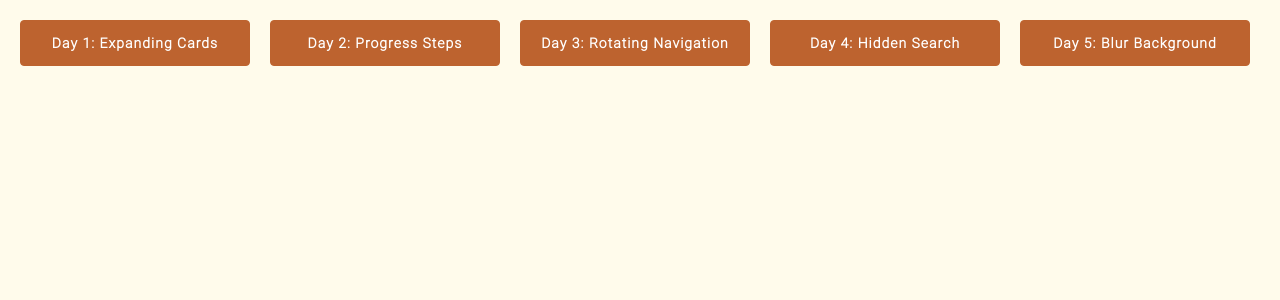
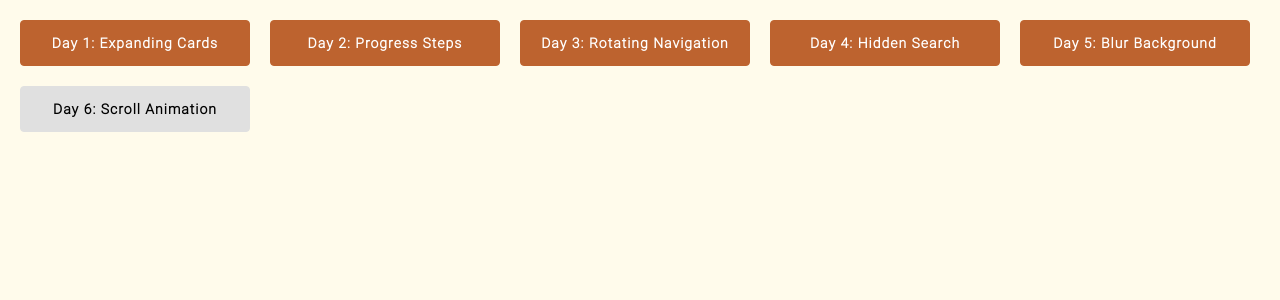
Before and after one commit to er-shrey/js-challenge, an Angular app: page /home in a window 1280 px wide. Shown: the top 300 px of the page. Built offline with nearby package versions, Linux system fonts and the light colour scheme.

Commit message:
restructured project

```diff
--- a/src/app/app-routing.module.ts
+++ b/src/app/app-routing.module.ts
@@ -7,6 +7,7 @@ import { HiddenSearchComponent } from './hidden-search/hidden-search.component';
 import { HomeComponent } from './home/home.component';
 import { ProgressStepsComponent } from './progress-steps/progress-steps.component';
 import { RotatingNavigationComponent } from './rotating-navigation/rotating-navigation.component';
+import { ScrollAnimationComponent } from './scroll-animation/scroll-animation.component';
 
 
 const routes: Routes = [
@@ -33,6 +34,10 @@ const routes: Routes = [
   {
     path: 'blur-background',
     component: BlurBackgroundComponent
+  },
+  {
+    path: 'scroll-animation',
+    component: ScrollAnimationComponent
   },
   {
     path: '',
--- a/src/app/app.module.ts
+++ b/src/app/app.module.ts
@@ -11,6 +11,7 @@ import { ProgressStepsComponent } from './progress-steps/progress-steps.componen
 import { RotatingNavigationComponent } from './rotating-navigation/rotating-navigation.component';
 import { HiddenSearchComponent } from './hidden-search/hidden-search.component';
 import { BlurBackgroundComponent } from './blur-background/blur-background.component';
+import { ScrollAnimationComponent } from './scroll-animation/scroll-animation.component';
 
 @NgModule({
   declarations: [
@@ -21,7 +22,8 @@ import { BlurBackgroundComponent } from './blur-background/blur-background.compo
     ProgressStepsComponent,
     RotatingNavigationComponent,
     HiddenSearchComponent,
-    BlurBackgroundComponent
+    BlurBackgroundComponent,
+    ScrollAnimationComponent
   ],
   imports: [
     BrowserModule,
--- a/src/app/global/components/floating-back-btn/floating-back-btn.component.scss
+++ b/src/app/global/components/floating-back-btn/floating-back-btn.component.scss
@@ -2,6 +2,7 @@
     position: fixed;
     bottom: 10px;
     left: 10px;
+    z-index: 9999;
 
     img {
         border-radius: 50%;
--- /dev/null
+++ b/src/app/global/modules/interfaces.module.ts
@@ -0,0 +1,5 @@
+export interface challenge {
+    link: string;
+    title: string;
+    active: boolean;
+}
--- /dev/null
+++ b/src/app/global/services/main.service.ts
@@ -0,0 +1,43 @@
+import { Injectable } from '@angular/core';
+import { challenge } from '../modules/interfaces.module';
+
+@Injectable({
+  providedIn: 'root'
+})
+export class MainService {
+
+  challenges: challenge[] = [
+    {
+      "link":"/expanding-cards",
+      "title":"Day 1: Expanding Cards",
+      "active": true
+    },
+    {
+      "link":"/progress-steps",
+      "title":"Day 2: Progress Steps",
+      "active": true
+    },
+    {
+      "link":"/rotating-navigation",
+      "title":"Day 3: Rotating Navigation",
+      "active": true
+    },
+    {
+      "link":"/hidden-search",
+      "title":"Day 4: Hidden Search",
+      "active": true
+    },
+    {
+      "link":"/blur-background",
+      "title":"Day 5: Blur Background",
+      "active": true
+    },
+    {
+      "link":"/scroll-animation",
+      "title":"Day 6: Scroll Animation",
+      "active": false
+    }
+  ];
+
+  constructor() { }
+}
--- a/src/app/home/home.component.html
+++ b/src/app/home/home.component.html
@@ -1 +1 @@
-<button *ngFor="let link of linkList" class="btn" [routerLink]="link.link">{{link.title}}</button>
+<button *ngFor="let link of linkList" class="btn" [routerLink]="link.link" [disabled]="!link.active">{{link.title}}</button>
--- a/src/app/home/home.component.ts
+++ b/src/app/home/home.component.ts
@@ -1,4 +1,6 @@
 import { Component, OnInit } from '@angular/core';
+import { challenge } from '../global/modules/interfaces.module';
+import { MainService } from '../global/services/main.service';
 
 @Component({
   selector: 'home',
@@ -7,32 +9,14 @@ import { Component, OnInit } from '@angular/core';
 })
 export class HomeComponent implements OnInit {
 
-  linkList = [
-    {
-      "link":"/expanding-cards",
-      "title":"Day 1: Expanding Cards"
-    },
-    {
-      "link":"/progress-steps",
-      "title":"Day 2: Progress Steps"
-    },
-    {
-      "link":"/rotating-navigation",
-      "title":"Day 3: Rotating Navigation"
-    },
-    {
-      "link":"/hidden-search",
-      "title":"Day 4: Hidden Search"
-    },
-    {
-      "link":"/blur-background",
-      "title":"Day 5: Blur Background"
-    }
-  ];
+  linkList: challenge[] = [];
 
-  constructor() { }
+  constructor(
+    private _mainservice: MainService
+  ) { }
 
   ngOnInit(): void {
+    this.linkList = this._mainservice.challenges;
   }
 
 }
--- /dev/null
+++ b/src/app/scroll-animation/scroll-animation.component.html
@@ -0,0 +1 @@
+<floating-back-btn></floating-back-btn>
--- /dev/null
+++ b/src/app/scroll-animation/scroll-animation.component.ts
@@ -0,0 +1,15 @@
+import { Component, OnInit } from '@angular/core';
+
+@Component({
+  selector: 'scroll-animation',
+  templateUrl: './scroll-animation.component.html',
+  styleUrls: ['./scroll-animation.component.scss']
+})
+export class ScrollAnimationComponent implements OnInit {
+
+  constructor() { }
+
+  ngOnInit(): void {
+  }
+
+}
```
Also changed, not shown: src/app/scroll-animation/scroll-animation.component.scss (added), 2 other files (tests, documents, lock files or other folders).
